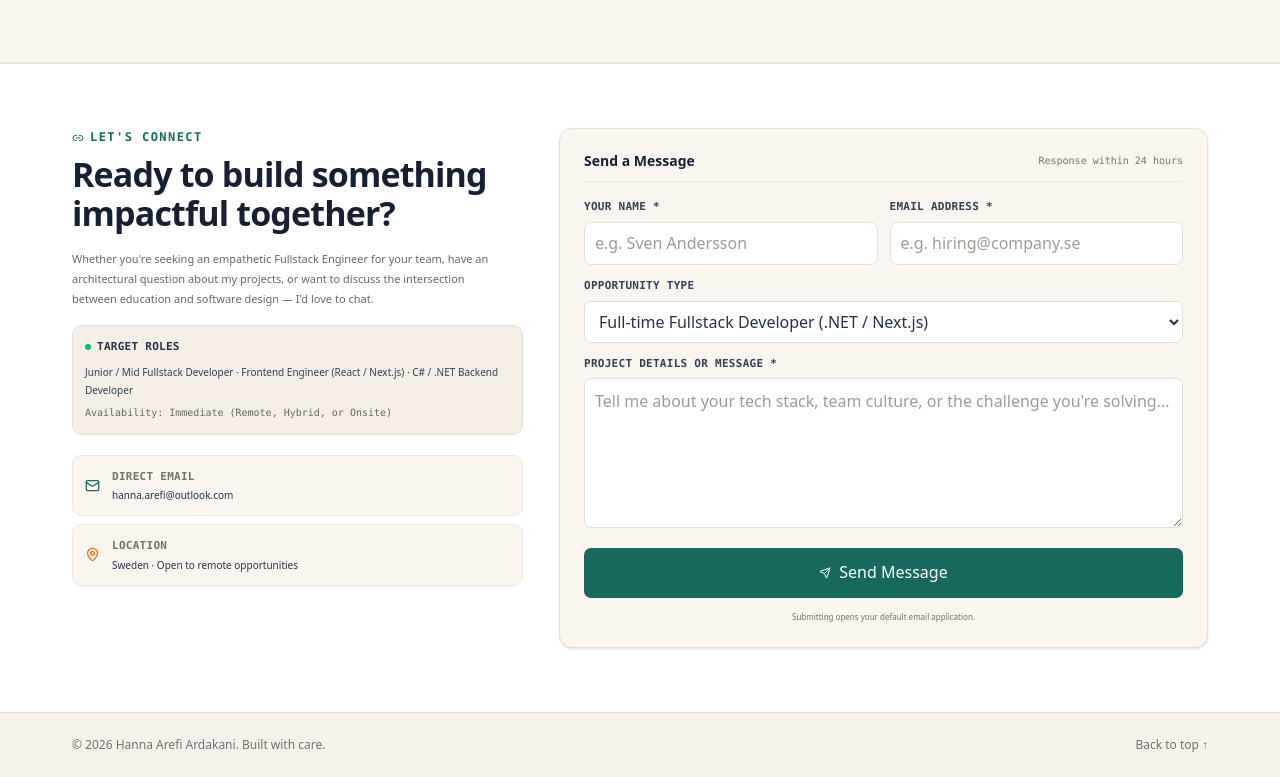
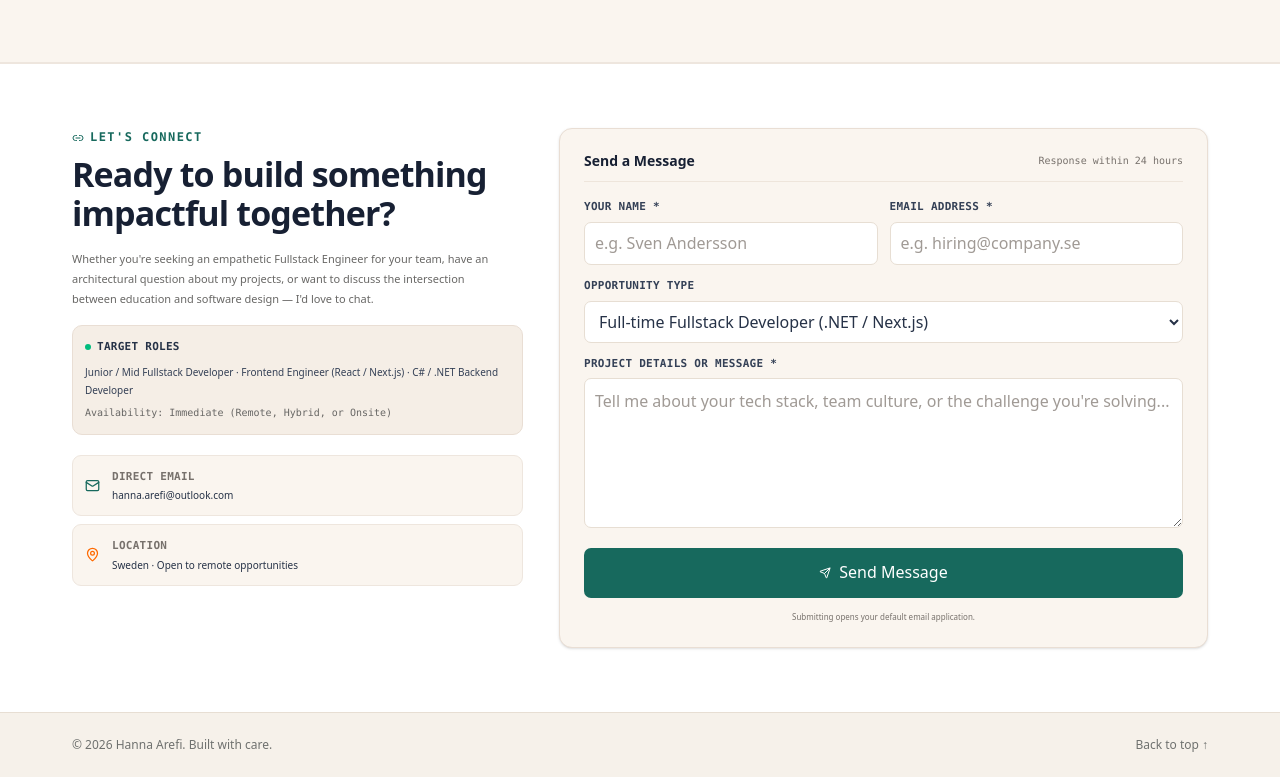
Before and after one commit to Darkshiira/developer-pedagogy-portfolio, a Next.js app: page / in a window 1280 px wide. Shown: the part 3210-3987 px from the top of the page. Built offline with nearby package versions, Linux system fonts and the light colour scheme.

Commit message:
Name fix

```diff
--- a/components/Footer.tsx
+++ b/components/Footer.tsx
@@ -3,7 +3,7 @@ export default function Footer() {
     <footer className="border-t border-line bg-sand/60">
       <div className="mx-auto flex max-w-[1200px] flex-col gap-3 px-5 py-6 text-xs text-muted sm:flex-row sm:items-center sm:justify-between sm:px-6 lg:px-8">
         <p>
-          © 2026 Hanna Arefi Ardakani. Built with care.
+          © 2026 Hanna Arefi. Built with care.
         </p>
 
         <a
```
